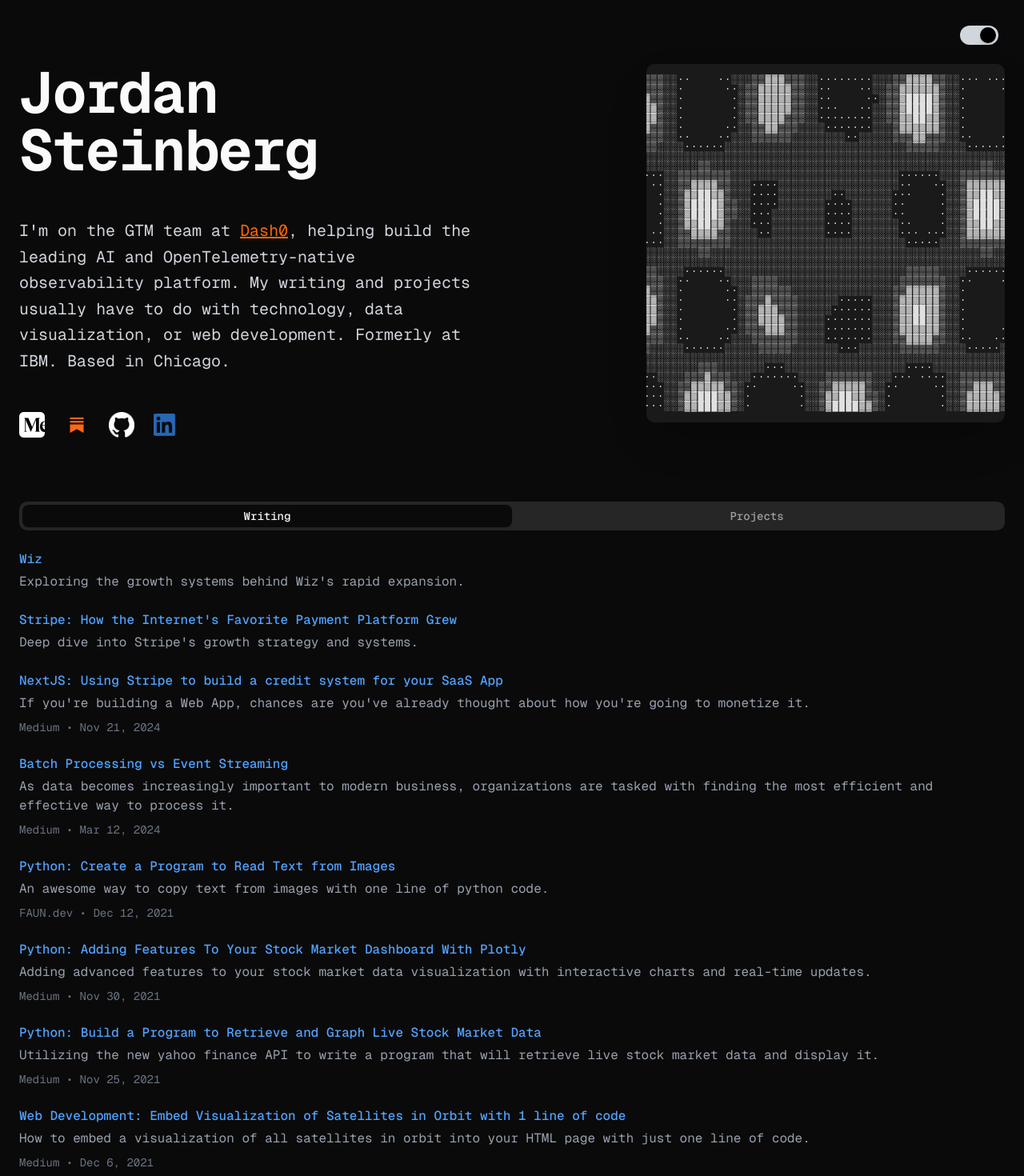
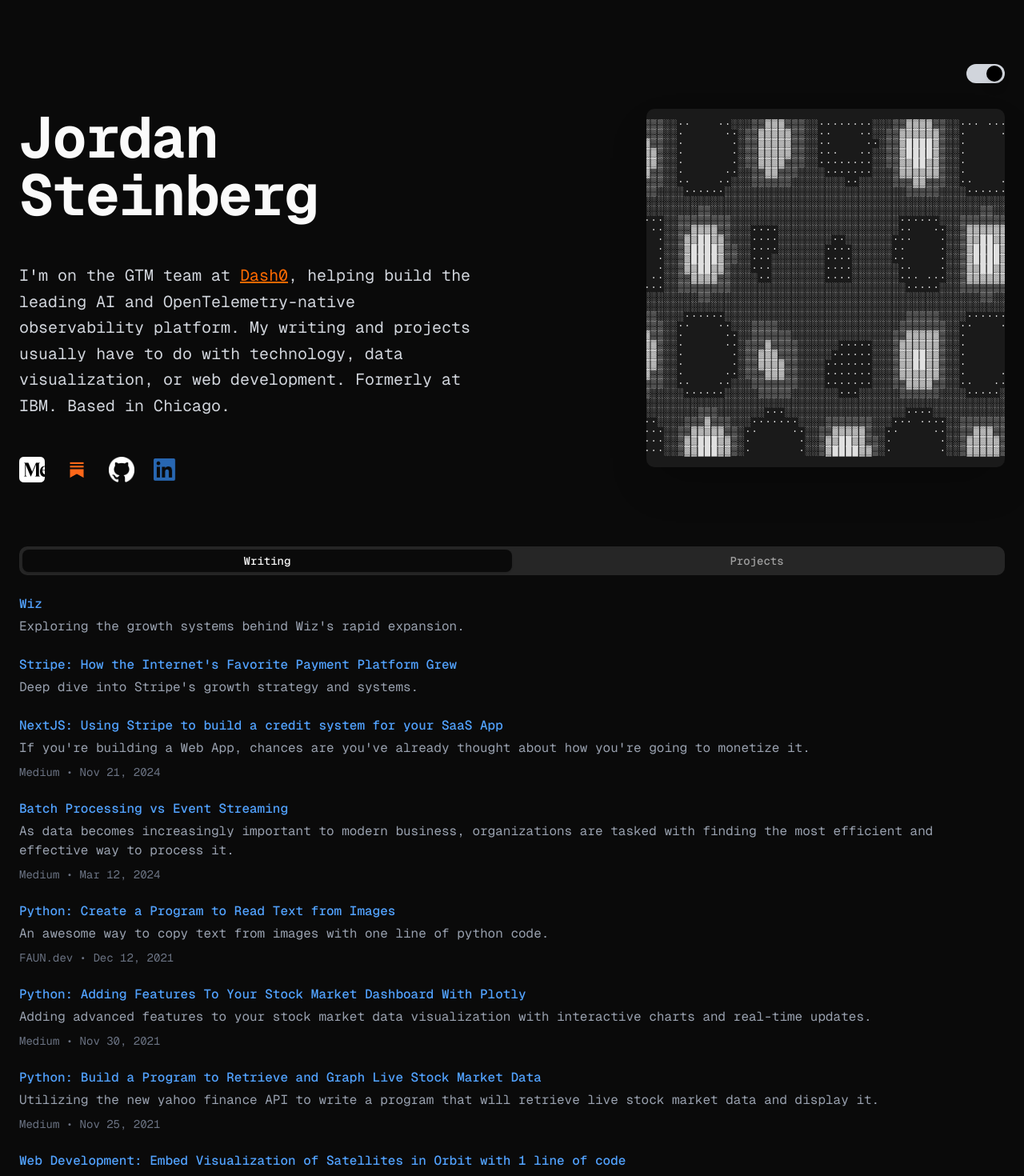
Before and after one commit to jordanskizash/profiile-site, a Next.js app: page / in a window 1280 px wide. Shown: the top 1470 px of the page at 80% size. Built offline with nearby package versions, Linux system fonts and the light colour scheme.

Commit message:
Fix div for toggle

```diff
--- a/app/page.tsx
+++ b/app/page.tsx
@@ -6,13 +6,15 @@
 export default function Home() {
   return (
     <div className="relative min-h-screen px-6 py-12 md:py-20 animate-crystallize">
-      {/* Theme Toggle - Fixed Top Right */}
-      <div className="absolute top-8 right-8">
+      {/* Main Container */}
+      <div className="max-w-7xl mx-auto">
+        {/* Theme Toggle */}
+        <div className="flex justify-end mb-8">
           <ThemeToggle />
         </div>
 
         {/* Main Content Grid */}
-      <div className="max-w-7xl mx-auto grid grid-cols-1 lg:grid-cols-2 gap-12 lg:gap-20 items-start">
+        <div className="grid grid-cols-1 lg:grid-cols-2 gap-12 lg:gap-20 items-start">
         {/* Left Column - Content */}
         <div className="space-y-12">
           {/* Name */}
@@ -42,7 +44,7 @@
         </div>
 
         {/* Tabs Section - Full Width Below Hero */}
-      <div className="max-w-7xl mx-auto mt-20">
+        <div className="mt-20">
           <Tabs defaultValue="writing" className="w-full">
         <TabsList className="grid w-full grid-cols-2">
           <TabsTrigger value="writing">Writing</TabsTrigger>
@@ -253,5 +255,6 @@
         </Tabs>
         </div>
       </div>
+    </div>
   )
 }
```
Lines whose indentation alone changed are shown as unchanged.
